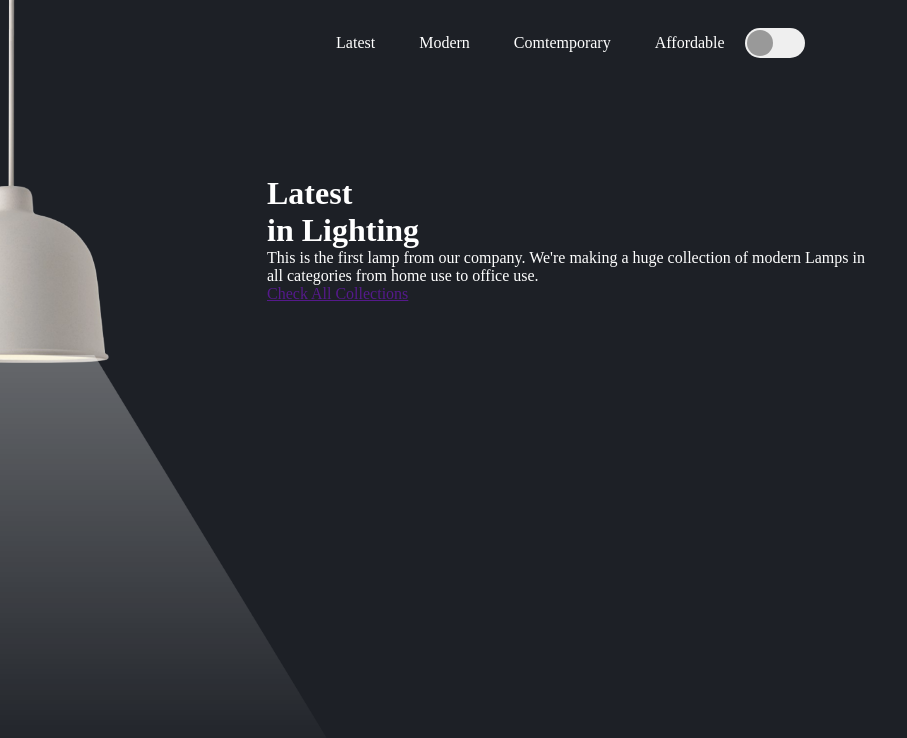
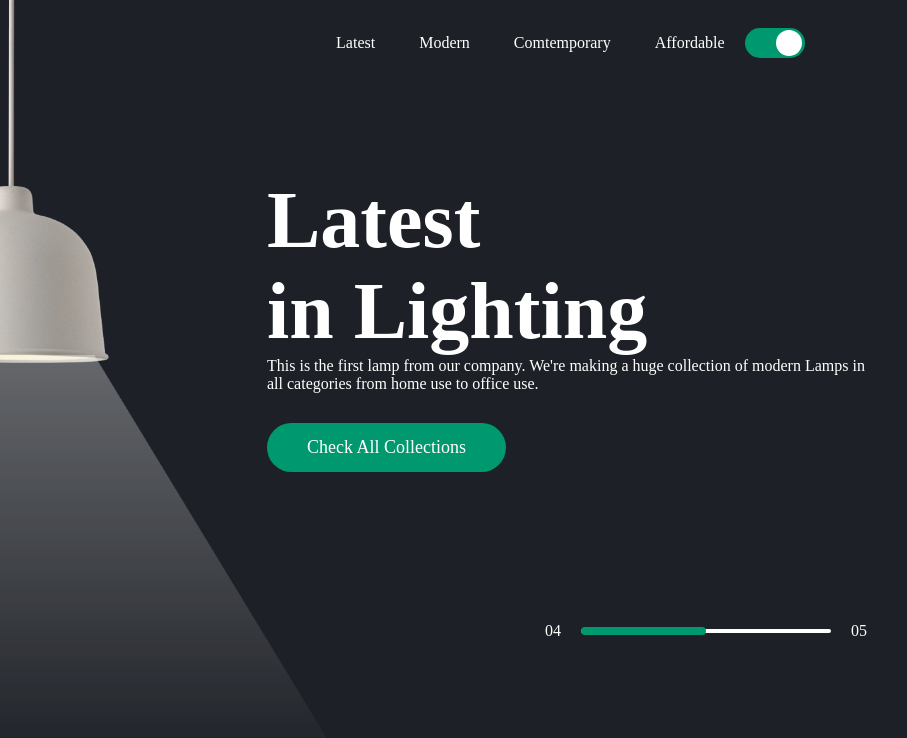
Before and after one commit to Ishy01/Light, a plain HTML site: page index.html in a window 1280 px wide. Both pictures are taken after a click on the button 1147 px from the left and 42 px from the top of the page. Shown: the full height of the page, 373-1280 px from the left. Drawn offline with Linux system fonts and the light colour scheme.

Commit message:
second commit

```diff
--- a/index.css
+++ b/index.css
@@ -61,6 +61,7 @@ button span {
     width: 26px;
     border-radius: 50%;
     margin-left: 2px;
+    transition: background-color 0.5s, margin-left 0.5s;
 }
 
 .lamp-container {
@@ -81,6 +82,8 @@ button span {
     transform: translateX(-50%);
     width: 700px;
     margin-left: -10px;
+    opacity: 0;
+    transition: opacity 0.5s;
 }
 
 .text {
@@ -88,3 +91,56 @@ button span {
     margin-top: 7%;
     margin-left: 50%;
 }
+
+.text h1 {
+    font-size: 80px;
+    font-weight: 400px;
+}
+
+.text a {
+    text-decoration: none;
+    background: #00986f;
+    padding: 14px 40px;
+    display: inline-block;
+    color: #fff;
+    font-size: 18px;
+    margin-top: 30px;
+    border-radius: 30px;
+}
+
+.control {
+    display: flex;
+    align-items: center;
+    justify-content: end;
+    margin-top: 150px;
+}
+
+.control .line {
+    width: 250px;
+    height: 4px;
+    background: #fff;
+    margin: 0 20px;
+    border-radius: 2px;
+}
+
+.control .line span {
+    width: 50%;
+    height: 8px;
+    margin-top: -2px;
+    border-radius: 4px;
+    background: #00986f;
+    display: block;
+}
+
+.active {
+    background-color: #00986f;
+}
+
+.active span {
+    background: #fff;
+    margin-left: 31px;
+}
+
+.on {
+    opacity: 1;
+}
--- a/index.html
+++ b/index.html
@@ -17,17 +17,31 @@
             <li><a href="">Comtemporary</a></li>
             <li><a href="">Affordable</a></li>
           </ul>
-          <button><span></span></button>
+          <button type="button" onclick="toggleBtn()" id="btn"><span></span></button>
       </nav>
       <div class="lamp-container">
         <img src="images/lamp.png" alt="" class="lamp">
-        <img src="images/light.png" alt="" class="light">
+        <img src="images/light.png" alt="" class="light" id="light">
       </div>
       <div class="text">
         <h1>Latest <br>in Lighting</h1>
         <p>This is the first lamp from our company. We're making a huge collection of modern Lamps in all categories from home use to office use.</p>
         <a href="">Check All Collections</a>
+        <div class="control">
+            <p>04</p>
+            <div class="line"><span></span></div>
+            <p>05</p>
+        </div>
       </div>
     </div>
+    <script>
+        var btn = document.getElementById("btn");
+        var light = document.getElementById("light");
+
+        function toggleBtn(){
+            btn.classList.toggle("active");
+            light.classList.toggle("on")
+        }
+    </script>
   </body>
 </html>
```
